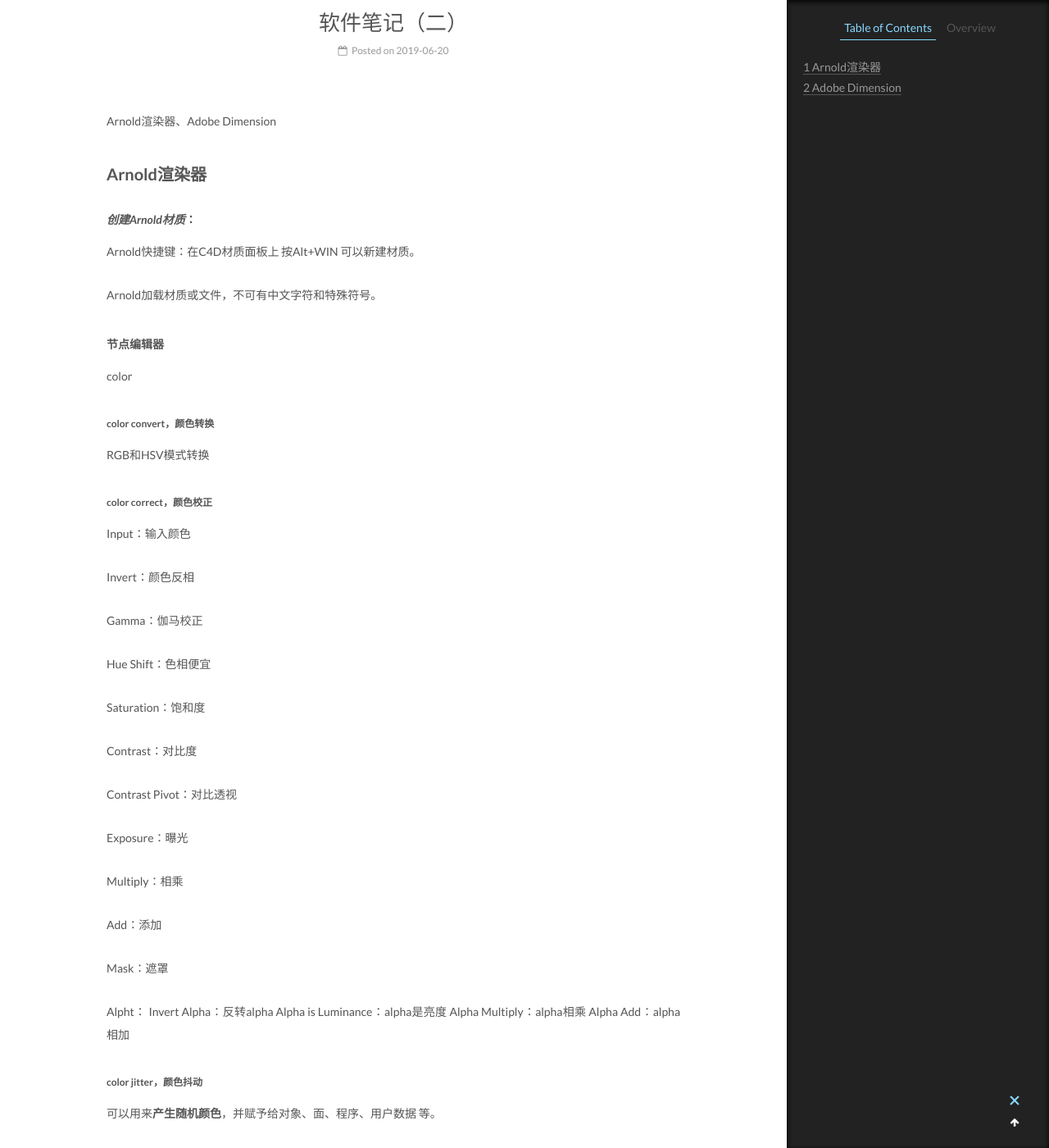
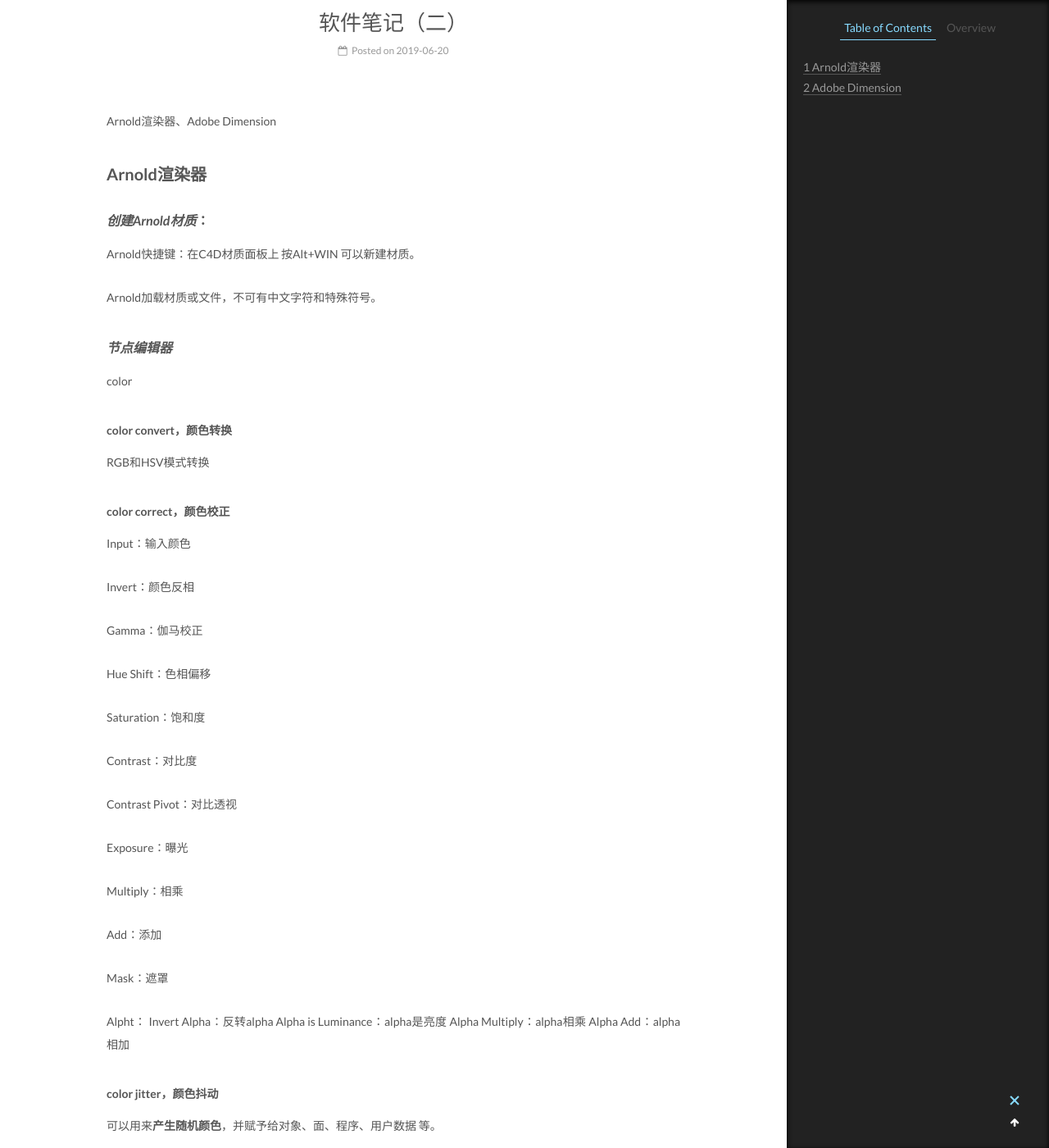
Before and after one commit to Wyundi/wyundi.github.io, a Jekyll site: the page built from _posts/2019-06-20-软件笔记（二）.md, in a window 1280 px wide and 1400 px high, scrolled down 333 px. Shown: the whole window at 82% size. Built offline with Jekyll 4.4.1, drawn with Linux system fonts in a browser that asks for light colours.

Commit message:
Update 2019-06-20-软件笔记（二）.md

```diff
--- a/_posts/2019-06-20-软件笔记（二）.md
+++ b/_posts/2019-06-20-软件笔记（二）.md
@@ -11,21 +11,21 @@
 
 
 
-##### *创建Arnold材质*：
+#### *创建Arnold材质*：
 
 Arnold快捷键：在C4D材质面板上 按Alt+WIN 可以新建材质。
 
 Arnold加载材质或文件，不可有中文字符和特殊符号。
 
-##### 节点编辑器
+#### *节点编辑器*
 
 color
 
-###### color convert，颜色转换
+##### color convert，颜色转换
 
 RGB和HSV模式转换
 
-###### color correct，颜色校正
+##### color correct，颜色校正
 
 Input：输入颜色
 
@@ -33,7 +33,7 @@
 
 Gamma：伽马校正
 
-Hue Shift：色相便宜
+Hue Shift：色相偏移
 
 Saturation：饱和度
 
@@ -55,17 +55,17 @@
 Alpha Multiply：alpha相乘
 Alpha Add：alpha相加
 
-###### color jitter，颜色抖动
+##### color jitter，颜色抖动
 
 可以用来**产生随机颜色**，并赋予给对象、面、程序、用户数据 等。
 
-###### composite，合成
+##### composite，合成
 
 Operation：混合模式
 
 alpha_operation: 使用alpha
 
-###### shuffle，颜色通道混合
+##### shuffle，颜色通道混合
 
 
 
```
